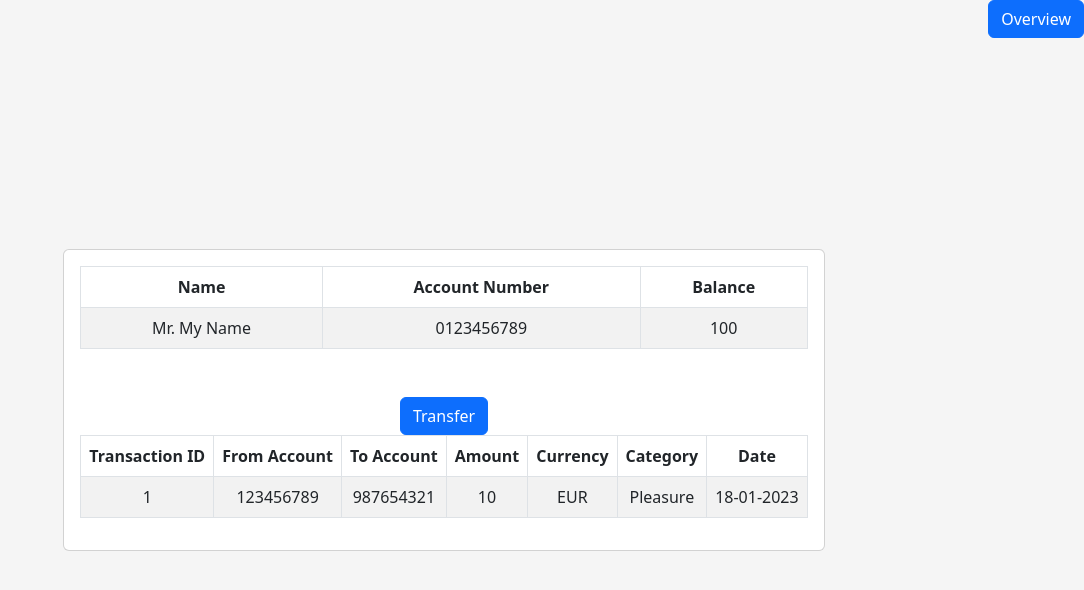
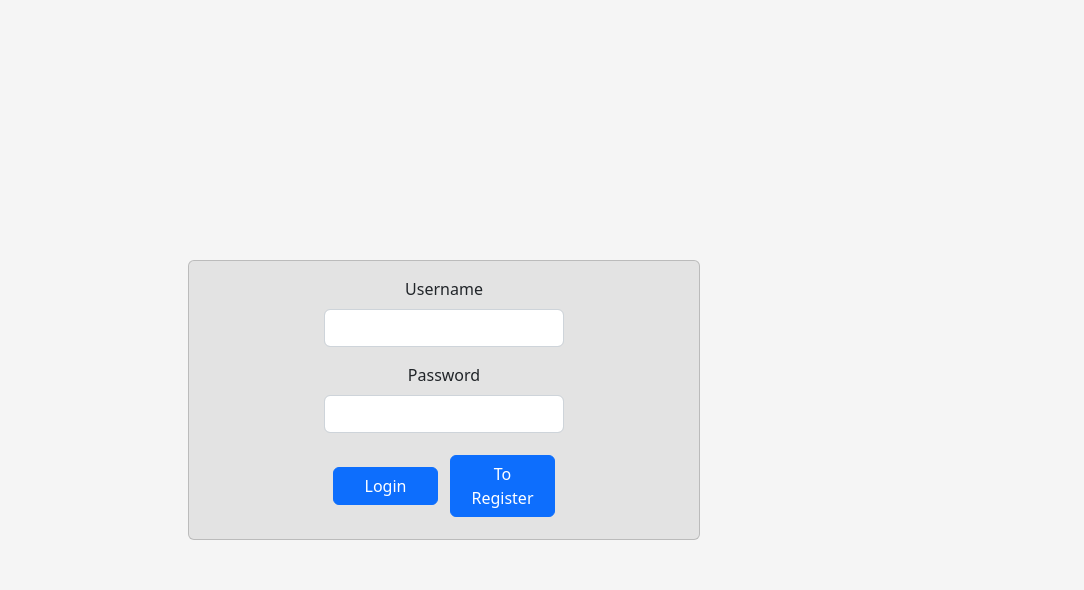
Before and after one commit to atRealAAZ/course-bank, a React (Create React App) app in the folder frontend/: page / in a window 1280 px wide. Shown: the top 590 px of the page, without its empty margins (196-1280 px from the left). Built offline with nearby package versions, Linux system fonts and the light colour scheme.

Commit message:
added authentication frontend

```diff
--- a/frontend/src/App.js
+++ b/frontend/src/App.js
@@ -4,6 +4,7 @@ import '../node_modules/bootstrap/dist/css/bootstrap.min.css';
 import './App.css';
 import Overview from './subcomponents/main/Overview'
 import TransferPage from './subcomponents/main/Transfers'
+import Authentication from './subcomponents/authentication/Authentication'
 
 const initialTxDetails = {
   txToAccount: '',
@@ -13,7 +14,7 @@ const initialTxDetails = {
 
 const initialState = {
   username: '',
-  route: 'overview',
+  route: 'login',
   txDetails: initialTxDetails
 }
 
@@ -66,12 +67,22 @@ class App extends Component {
           <Overview
           onRouteChange = {this.onRouteChange}
           />
-        :
+        : this.state.route === 'transfer'
+        ?
           <TransferPage
           onRouteChange = {this.onRouteChange}
           sendTransaction = {this.sendTransaction}
           onTxTextChange = {this.onTxTextChange}
           />
+        : this.state.route === 'login' || this.state.route === 'register'
+        ?
+          <Authentication
+          state = {this.state}
+          onRouteChange = {this.onRouteChange}
+          />
+        :
+          <>
+          </>
         }
       </div>
     )
--- /dev/null
+++ b/frontend/src/subcomponents/authentication/Authentication.css
@@ -0,0 +1,14 @@
+.form-control {
+    width: 240px;
+    margin: auto;
+}
+
+.card {
+    width: 32rem;
+    background-color: #e3e3e3;
+}
+
+button {
+    width: 105px;
+    margin: 6px
+}
--- /dev/null
+++ b/frontend/src/subcomponents/authentication/Authentication.js
@@ -0,0 +1,100 @@
+import {Component} from 'react'
+import {Card, Form, Button} from 'react-bootstrap'
+
+import './Authentication.css'
+
+class Authentication extends Component {
+  render() {
+    return (
+      <>
+      {this.props.state.route === 'login'
+      ?
+        <LogIn
+        onRouteChange = {this.props.onRouteChange}
+        />
+      :
+        <Register
+        onRouteChange = {this.props.onRouteChange}
+        />
+      }
+      </>
+    )
+  }
+}
+
+class LogIn extends Component {
+  render() {
+    return (
+      <>
+      <Card>
+      <Card.Body>
+        <Form.Group className="mb-3">
+          <Form.Label>Username</Form.Label>
+          <Form.Control type="username"
+          />
+        </Form.Group>
+        <Form.Group className="mb-3">
+          <Form.Label>Password</Form.Label>
+          <Form.Control type="password"
+          />
+        </Form.Group>
+        <Form.Group>
+          <Button
+          class = "button"
+          variant = "primary"
+          >Login
+          </Button>
+          <Button
+          variant = "primary"
+          onClick = {() => {this.props.onRouteChange('register')}}
+          >To Register
+          </Button>
+        </Form.Group>
+      </Card.Body>
+      </Card>
+      </>
+    )
+  }
+}
+
+class Register extends Component {
+    render() {
+      return (
+      <>
+      <Card>
+      <Card.Body>
+        <Form.Group className="mb-3">
+          <Form.Label>Email</Form.Label>
+          <Form.Control type="email"
+          />
+        </Form.Group>
+        <Form.Group className="mb-3">
+          <Form.Label>Username</Form.Label>
+          <Form.Control type="username"
+          />
+        </Form.Group>
+        <Form.Group className="mb-3">
+          <Form.Label>Password</Form.Label>
+          <Form.Control type="password"
+          />
+        </Form.Group>
+        <Form.Group>
+          <Button
+          class = "button"
+          variant = "primary"
+          onClick = {() => {this.props.onRouteChange('login')}}
+          >To Login
+          </Button>
+          <Button
+          variant = "primary"
+          >Register
+          </Button>
+        </Form.Group>
+      </Card.Body>
+      </Card>
+      </>
+    )
+  }
+}
+
+export default Authentication
```
